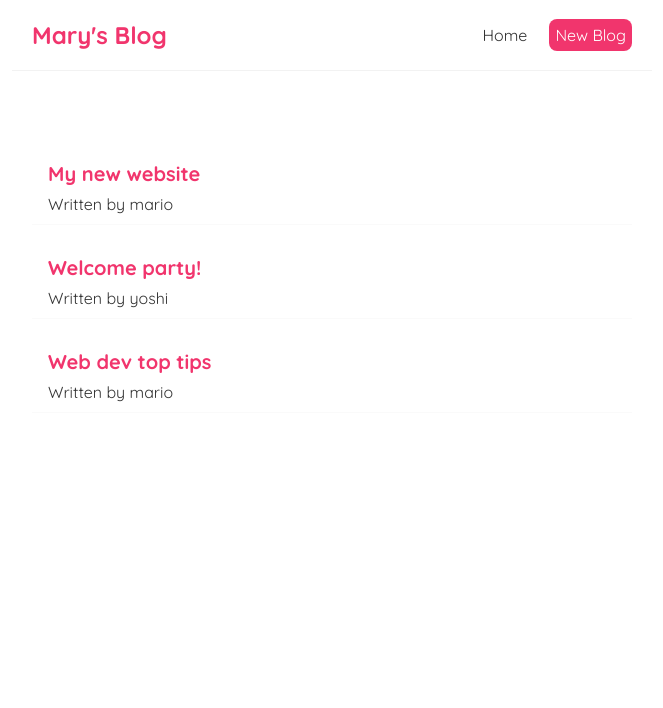
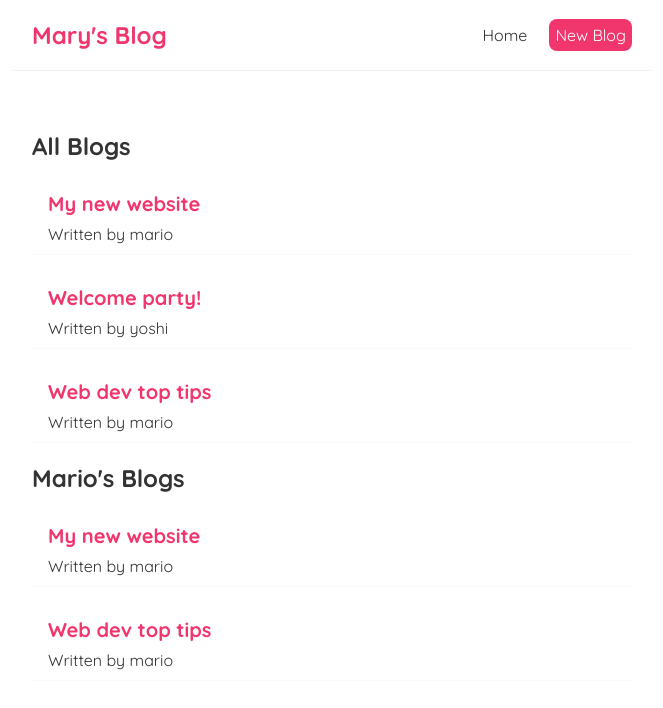
Before and after one commit to lyremlou/mary-blog, a React (Create React App) app: page /create in a window 1280 px wide. Shown: the top 708 px of the page, without its empty margins (308-971 px from the left). Built offline with nearby package versions, Linux system fonts and the light colour scheme.

Commit message:
Add BlogList component

```diff
--- /dev/null
+++ b/src/BlogList.js
@@ -0,0 +1,15 @@
+const BlogList = ({blogs, title}) => {
+
+
+
+    return ( <div className="blog-list">
+    <h2>{ title }</h2>
+    {blogs.map((blog) => (
+        <div className="blog-preview" key={blog.id}>
+            <h2>{blog.title}</h2>
+            <p>Written by {blog.author}</p>
+        </div>
+   )) }</div> );
+}
+
+export default BlogList;
--- a/src/Home.js
+++ b/src/Home.js
@@ -1,4 +1,5 @@
 import { useState } from "react";
+import BlogList from "./BlogList";
 
 const Home = () => {
 
@@ -10,12 +11,8 @@ const Home = () => {
 
   return (
   <div className="home">
-   {blogs.map((blog) => (
-        <div className="blog-preview" key={blog.id}>
-            <h2>{blog.title}</h2>
-            <p>Written by {blog.author}</p>
-        </div>
-   )) }
+  <BlogList blogs={blogs} title="All Blogs" />
+  <BlogList blogs={blogs.filter((blog) => blog.author === 'mario')} title="Mario's Blogs" />
   </div>
   );
 };
```
